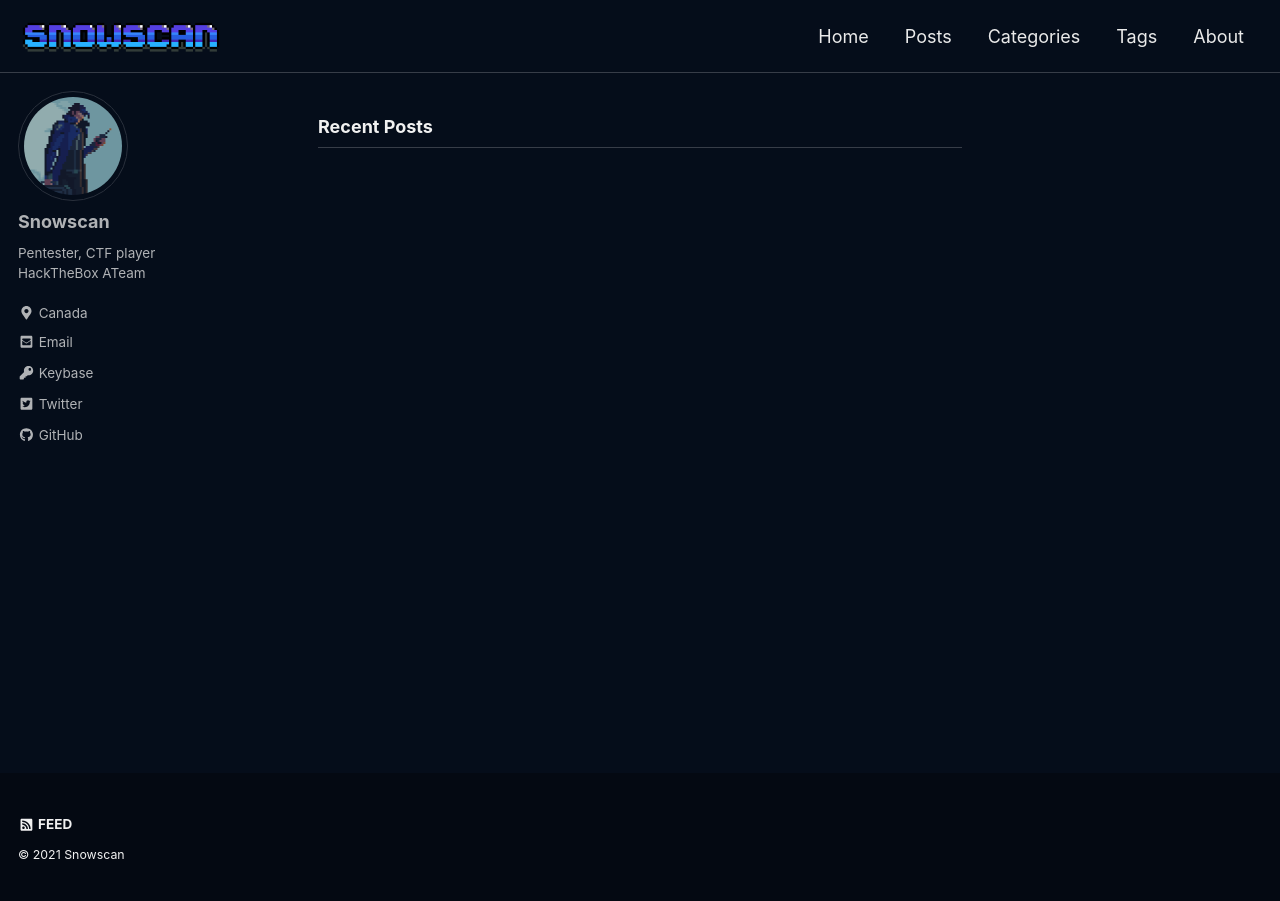
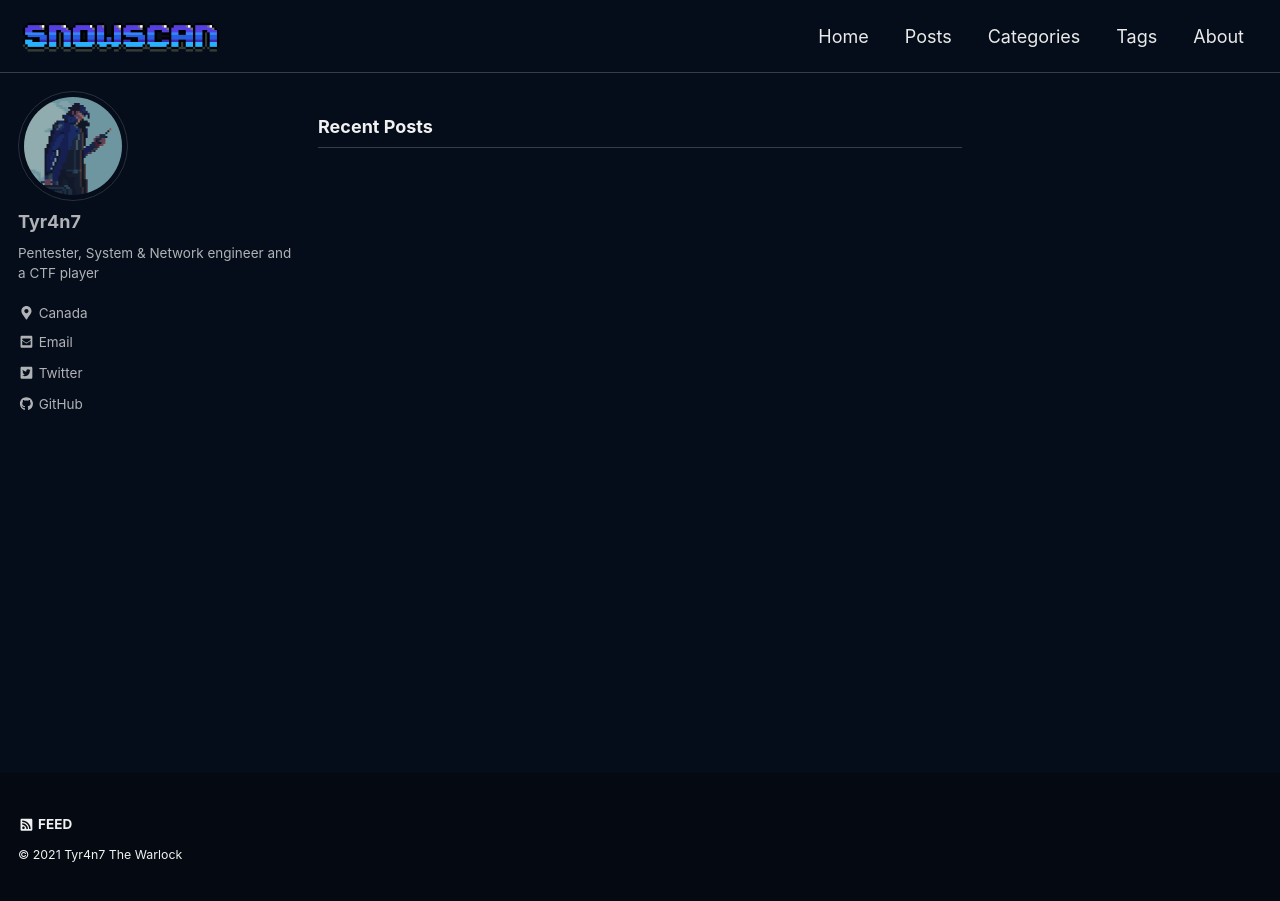
Before and after one commit to C00kiie/c00kiie.github.io, a Jekyll site: the page built from index.html, in a window 1280 px wide. Built offline with Jekyll 4.4.1, drawn with Linux system fonts in a browser that asks for light colours; cached includes are drawn as plain includes; a script that is not in the unit is left out; the list of posts is cut into pages by our own code.

Commit message:
Update _config.yml

```diff
--- a/_config.yml
+++ b/_config.yml
@@ -16,13 +16,13 @@ minimal_mistakes_skin    : "haxor" # "air", "aqua", "contrast", "dark", "dirt",
 
 # Site Settings
 locale                   : "en-US"
-title                    : "snowscan.io"
+title                    : "tyrant.io"
 title_separator          : "-"
-name                     : "Snowscan"
+name                     : "Tyr4n7 The Warlock"
 description              : "Posts about security, CTFs and networking"
-url                      : "https://snowscan.io" # the base hostname & protocol for your site e.g. "https://mmistakes.github.io"
+url                      : "https://tyr4n7.io" # the base hostname & protocol for your site e.g. "https://mmistakes.github.io"
 baseurl                  : # the subpath of your site, e.g. "/blog"
-repository               : "slemire/slemire.github.io" # GitHub username/repo-name e.g. "mmistakes/minimal-mistakes"
+repository               : "c00kiie/tyr4n7.github.io" # GitHub username/repo-name e.g. "mmistakes/minimal-mistakes"
 logo                     : "/assets/images/masthead.png"
 teaser                   : # path of fallback teaser image, e.g. "/assets/images/500x300.png"
 breadcrumbs              : true # true, false (default)
@@ -93,19 +93,19 @@ social:
 
 # Analytics
 analytics:
-  provider               : "google" # false (default), "google", "google-universal", "custom"
+  provider               : "false" # false (default), "google", "google-universal", "custom"
   google:
-    tracking_id          : "UA-145129883-1"
+    tracking_id          : "none"
     anonymize_ip         : false # (default)
 
 
 # Site Author
 author:
-  name             : "Snowscan"
+  name             : "Tyr4n7"
   avatar           : "/assets/images/avatar.png"
-  bio              : "Pentester, CTF player<br>HackTheBox ATeam"
+  bio              : "Pentester, System & Network engineer and a CTF player"
   location         : "Canada"
-  email            : "info@snowscan.io"
+  email            : "None"
   uri              :
   home             : # null (default), "absolute or relative url to link to author home"
   bitbucket        :
@@ -114,10 +114,10 @@ author:
   flickr           :
   facebook         :
   foursquare       :
-  github           : "slemire"
+  github           : "c00kiie"
   gitlab           :
   google_plus      :
-  keybase          : "snowscan"
+  keybase          : #"snowscan"
   instagram        :
   lastfm           :
   linkedin         : # "john-doe-12345678" (the last part of your profile url, e.g. https://www.linkedin.com/in/john-doe-12345678)
@@ -126,7 +126,7 @@ author:
   stackoverflow    : # "123456/username" (the last part of your profile url, e.g. https://stackoverflow.com/users/123456/username)
   steam            : # "steamId" (the last part of your profile url, e.g. https://steamcommunity.com/id/steamId/)
   tumblr           :
-  twitter          : "snowscan"
+  twitter          : "tyr4n7"
   vine             :
   weibo            :
   xing             :
```
